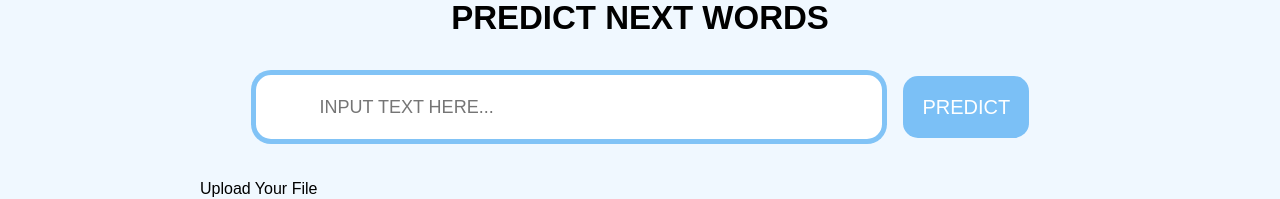
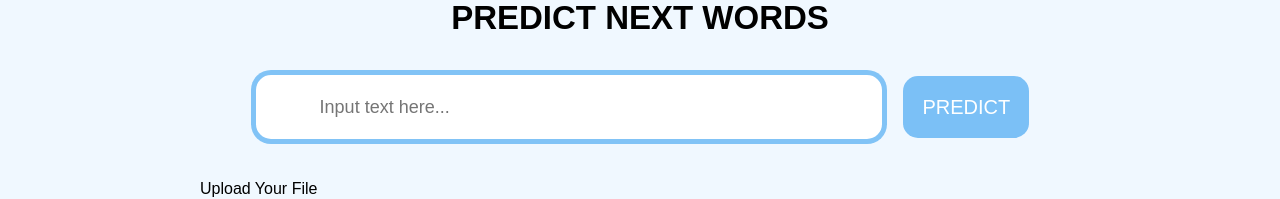
Before and after one commit to maslenchenko/ngram-web-project, a React (Create React App) app: page / in a window 1280 px wide. Shown: the part 130-329 px from the top of the page. Built offline with nearby package versions, Linux system fonts and the light colour scheme; grey boxes are pictures that could not be loaded.

Commit message:
uppercase to lower in predict input field

```diff
--- a/src/styles/predictinput.css
+++ b/src/styles/predictinput.css
@@ -43,7 +43,7 @@
   font-weight: 500;
   font-size: 18px;
   line-height: 30px;
-  text-transform: uppercase;
+  /* text-transform: uppercase; */
   color: #808080;
 }
 
```
